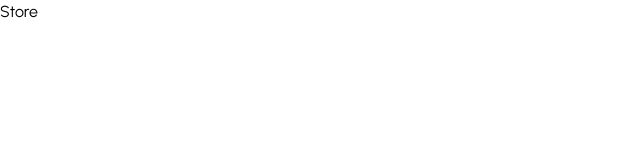
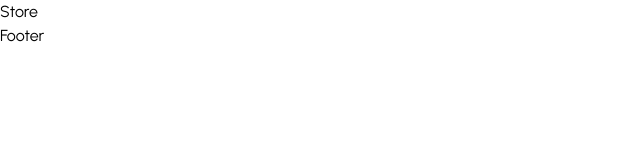
Before and after one commit to DragonSenses/complete-ecommerce-store, a Next.js app in the folder ecommerce-store/: page / in a window 1280 px wide. Shown: the top 160 px of the page, without its empty margins (0-640 px from the left). Built offline with nearby package versions, Linux system fonts and the light colour scheme.

Commit message:
Add footer to output

```diff
--- a/ecommerce-store/app/layout.tsx
+++ b/ecommerce-store/app/layout.tsx
@@ -1,6 +1,9 @@
-import type { Metadata } from 'next'
-import { Urbanist } from 'next/font/google'
-import './globals.css'
+import type { Metadata } from 'next';
+import { Urbanist } from 'next/font/google';
+
+import './globals.css';
+
+import Footer from '@/components/Footer';
 
 const font = Urbanist({ subsets: ['latin'] })
 
@@ -16,7 +19,10 @@ export default function RootLayout({
 }) {
   return (
     <html lang="en">
-      <body className={font.className}>{children}</body>
+      <body className={font.className}>
+        {children}
+        <Footer />
+      </body>
     </html>
   )
 }
```
